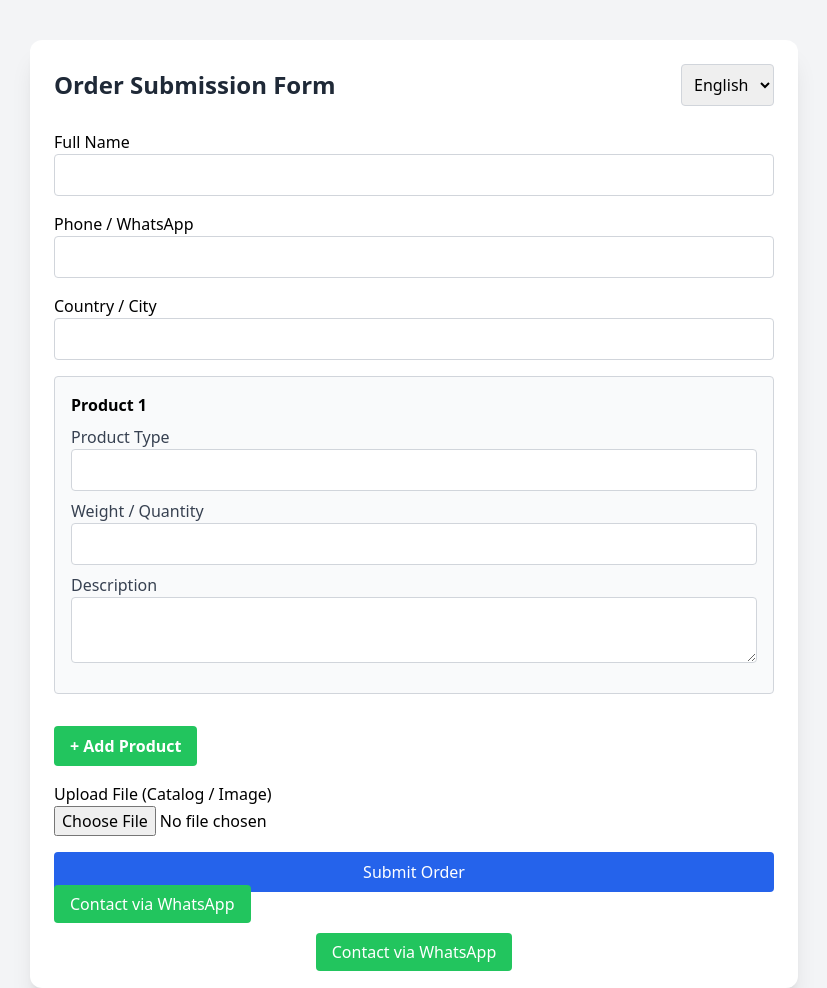
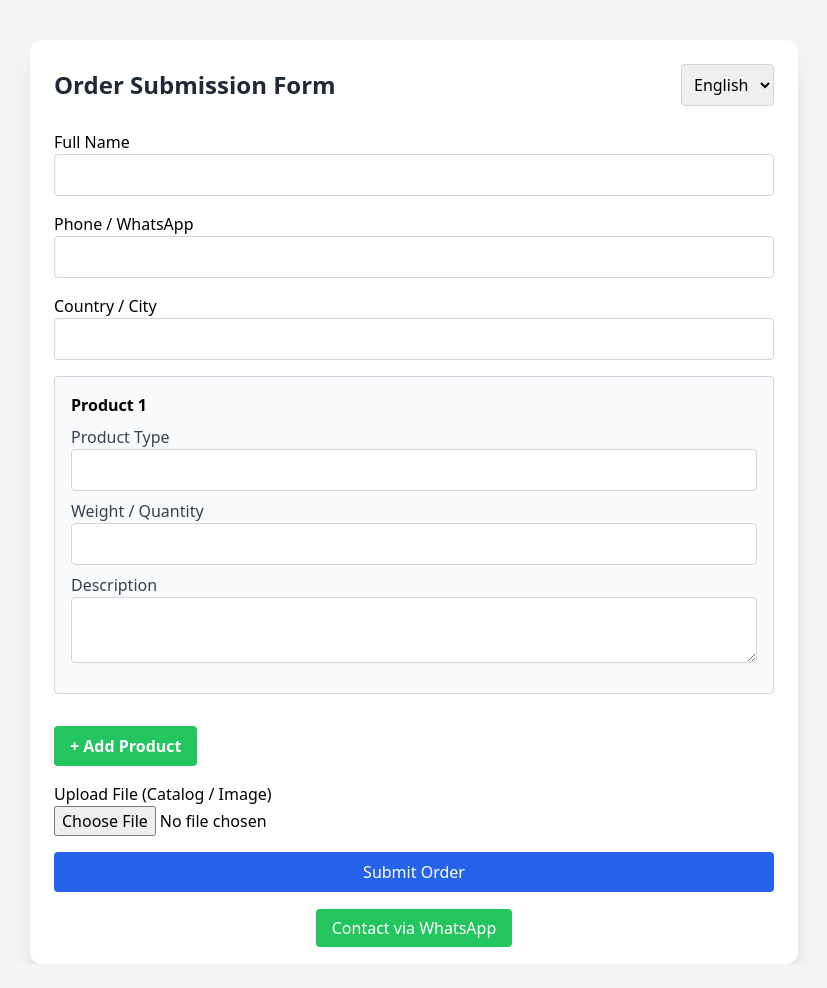
Before and after one commit to shlkhd/tiragon-order-app, a website: page public/index.html in a window 1280 px wide. Shown: the whole page, without its empty margins (226-1053 px from the left). After the commit the page ends 964 px from the top, so only its background shows below. Drawn offline with nearby package versions, Linux system fonts and the light colour scheme.

Commit message:
Update index.html

```diff
--- a/public/index.html
+++ b/public/index.html
@@ -34,9 +34,6 @@
       <div><label id="label-upload" class="block">Upload File</label><input type="file" name="attachment" class="w-full" /></div>
       <button id="submit" type="submit" class="w-full bg-blue-600 text-white py-2 rounded">Submit Order</button>
     </form>
-
-      <a id="whatsapp" href="https://wa.me/971557068949" class="bg-green-500 text-white px-4 py-2 rounded">Contact via WhatsApp</a>
-
 
 
     <div class="text-center mt-6">
```
